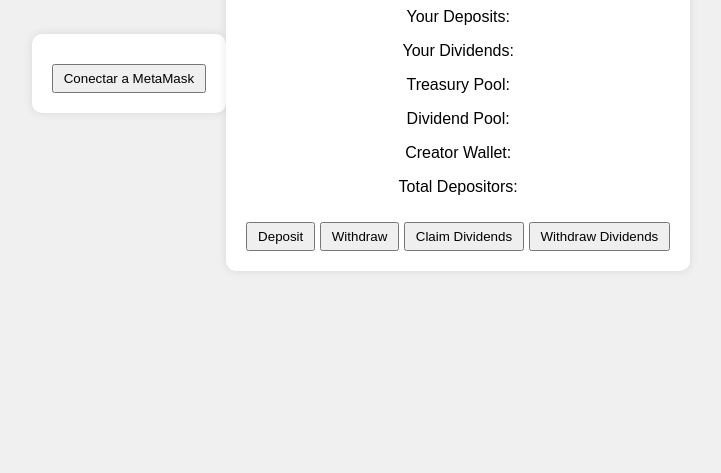
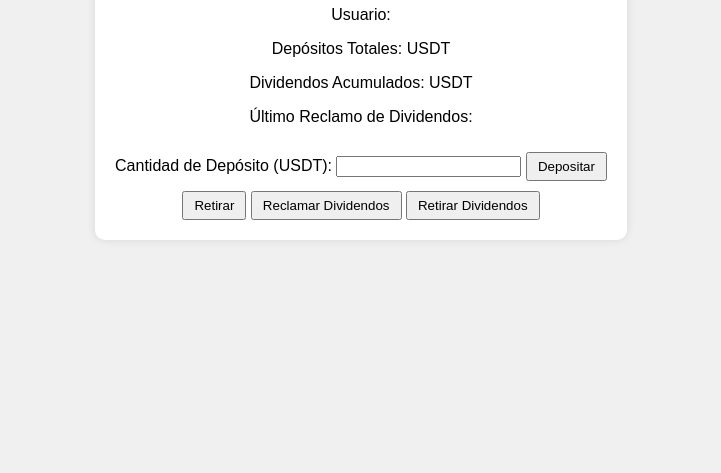
Before and after one commit to Rubtururu/prueba-bank1, a plain HTML site: page index.html in a window 1280 px wide. Shown: the part 327-800 px from the top of the page, without its empty margins (279-1000 px from the left). Drawn offline with Linux system fonts and the light colour scheme; a script that the page names is missing.

Commit message:
Update index.html

```diff
--- a/index.html
+++ b/index.html
@@ -3,45 +3,29 @@
 <head>
     <meta charset="UTF-8">
     <meta name="viewport" content="width=device-width, initial-scale=1.0">
+    <title>BancoUSDT Interfaz</title>
     <link rel="stylesheet" href="styles.css">
-    <title>BancoUSDT Interface</title>
 </head>
 <body>
     <div class="container">
-        <!-- Otros elementos de la interfaz -->
-
-        <button onclick="connectToMetaMask()">Conectar a MetaMask</button>
+        <h1>BancoUSDT Interfaz</h1>
+        <div>
+            <p>Usuario: <span id="userAddress"></span></p>
+            <p>Depósitos Totales: <span id="totalDeposits"></span> USDT</p>
+            <p>Dividendos Acumulados: <span id="userDividends"></span> USDT</p>
+            <p>Último Reclamo de Dividendos: <span id="lastDividendClaim"></span></p>
+        </div>
+        <div>
+            <label for="depositAmount">Cantidad de Depósito (USDT): </label>
+            <input type="number" id="depositAmount" min="0" step="0.01">
+            <button onclick="deposit()">Depositar</button>
+        </div>
+        <div>
+            <button onclick="withdraw()">Retirar</button>
+            <button onclick="claimDividends()">Reclamar Dividendos</button>
+            <button onclick="withdrawDividends()">Retirar Dividendos</button>
+        </div>
     </div>
-
-    <script src="https://cdn.jsdelivr.net/npm/ethers@5.0.0/dist/ethers.min.js"></script>
-    <script src="web3.js"></script>
-    <script src="main.js"></script> <!-- Tu archivo JavaScript principal -->
+    <script src="script.js"></script>
 </body>
 </html>
-<html lang="en">
-<head>
-    <meta charset="UTF-8">
-    <meta name="viewport" content="width=device-width, initial-scale=1.0">
-    <link rel="stylesheet" href="styles.css">
-    <title>BancoUSDT Interface</title>
-</head>
-<body>
-    <div class="container">
-        <h1>BancoUSDT Interface</h1>
-        <p>Total Deposits: <span id="totalDeposits"></span></p>
-        <p>Your Deposits: <span id="userDeposits"></span></p>
-        <p>Your Dividends: <span id="userDividends"></span></p>
-        <p>Treasury Pool: <span id="treasuryPool"></span></p>
-        <p>Dividend Pool: <span id="dividendPool"></span></p>
-        <p>Creator Wallet: <span id="creatorWallet"></span></p>
-        <p>Total Depositors: <span id="totalDepositors"></span></p>
-        <button onclick="deposit()">Deposit</button>
-        <button onclick="withdraw()">Withdraw</button>
-        <button onclick="claimDividends()">Claim Dividends</button>
-        <button onclick="withdrawDividends()">Withdraw Dividends</button>
-    </div>
-
-    <script src="https://cdn.jsdelivr.net/npm/ethers@5.0.0/dist/ethers.min.js"></script>
-    <script src="web3.js"></script>
-</body>
-</html>
```
